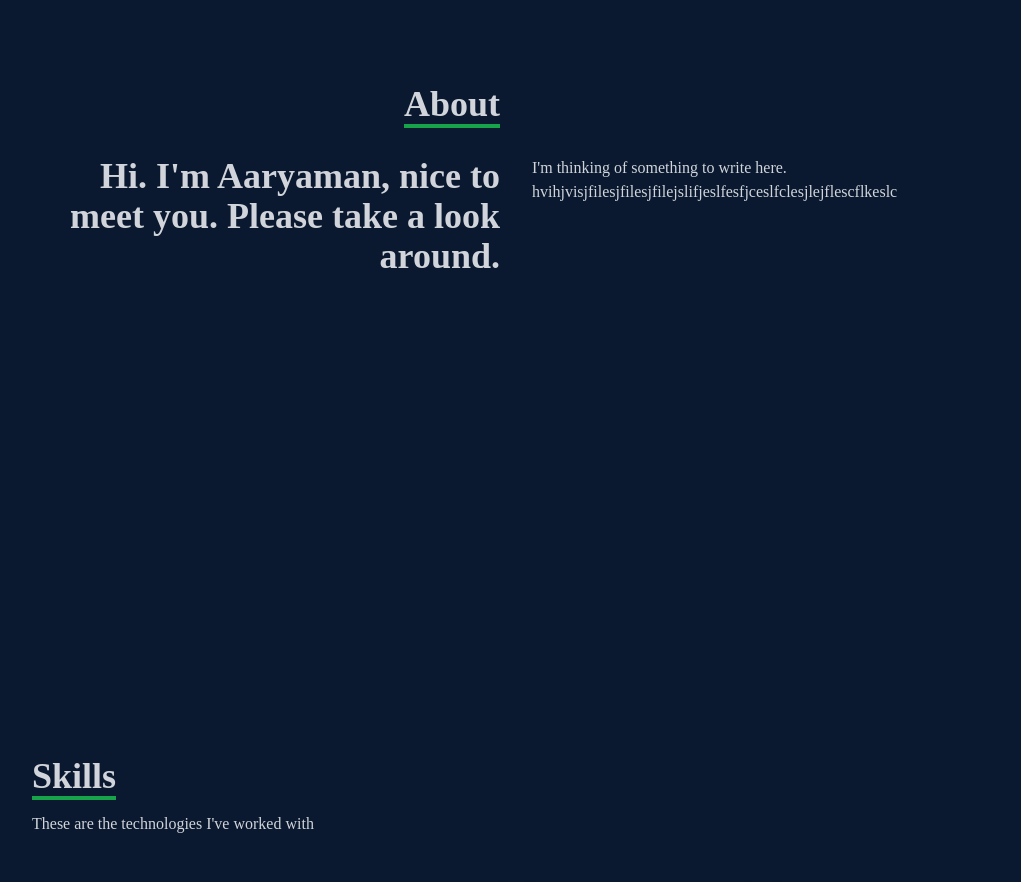
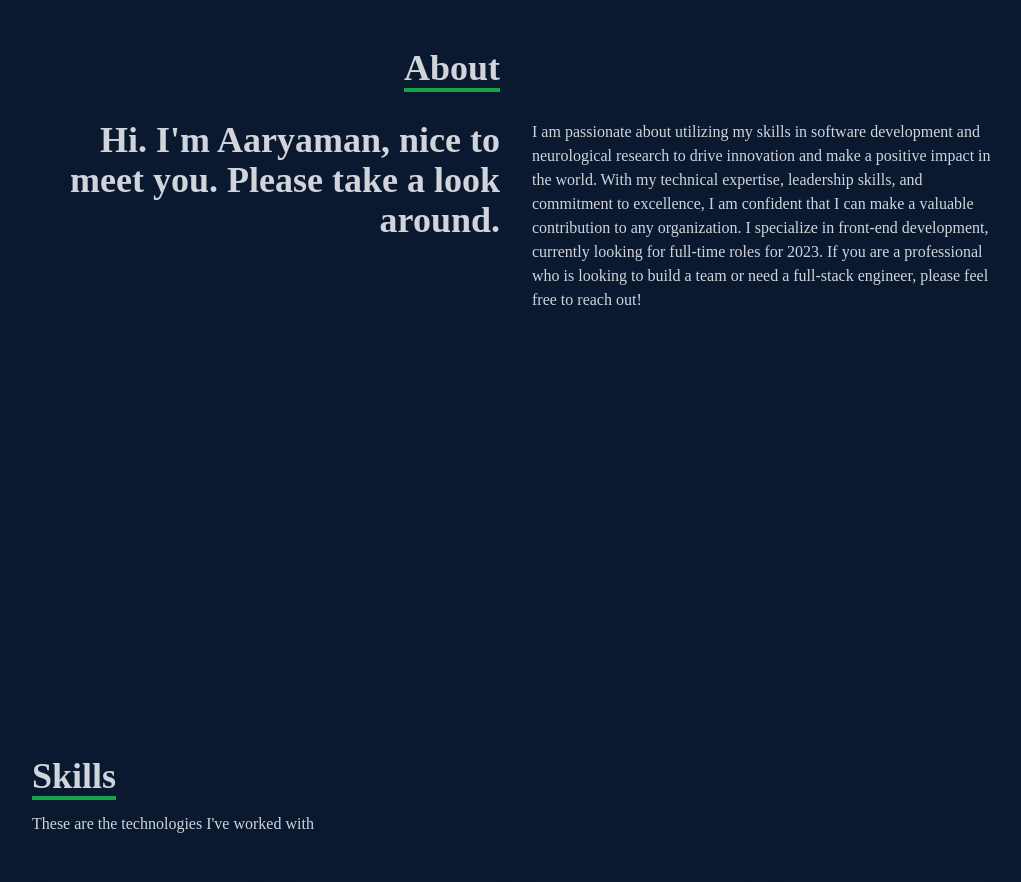
Before and after one commit to aaryaman11/aaryamans-personal-website, a React (Create React App) app: page / in a window 1280 px wide. Shown: the part 1020-1902 px from the top of the page, without its empty margins (124-1145 px from the left). Built offline with nearby package versions, Linux system fonts and the light colour scheme.

Commit message:
Fixed resume and about section

```diff
--- a/src/components/About.jsx
+++ b/src/components/About.jsx
@@ -16,7 +16,8 @@ const About = () => {
                 </div>
                 <div>
                     <p>
-                        I'm thinking of something to write here. hvihjvisjfilesjfilesjfilejslifjeslfesfjceslfclesjlejflescflkeslc
+                    I am passionate about utilizing my skills in software development and neurological research to drive innovation and make a positive impact in the world. With my technical expertise, leadership skills, and commitment to excellence, I am confident that I can make a valuable contribution to any organization. I specialize in front-end development, currently looking for full-time roles for 2023.
+                    If you are a professional who is looking to build a team or need a full-stack engineer, please feel free to reach out!
                     </p>
                 </div>
             </div>
```
